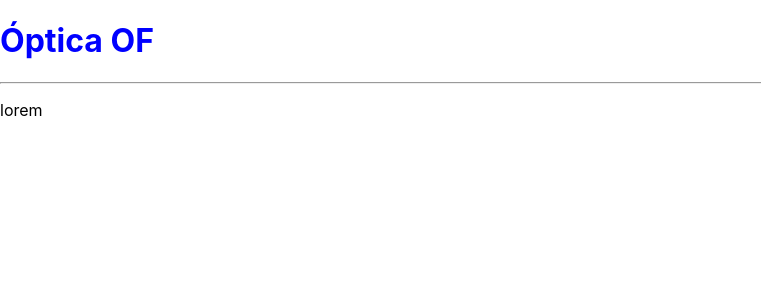
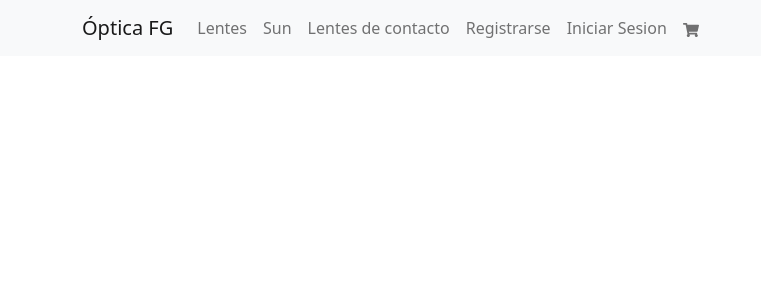
Before and after one commit to FrancoPisapia/React-Project, a React (Create React App) app: page / in a window 1280 px wide. Shown: the top 300 px of the page, without its empty margins (0-761 px from the left). Built offline with nearby package versions, Linux system fonts and the light colour scheme.

Commit message:
avance 17-11-22

```diff
--- a/package.json
+++ b/package.json
@@ -3,8 +3,11 @@
   "version": "0.1.0",
   "private": true,
   "dependencies": {
+    "bootstrap": "^5.2.2",
     "react": "^18.2.0",
+    "react-bootstrap": "^2.6.0",
     "react-dom": "^18.2.0",
+    "react-icons": "^4.6.0",
     "react-scripts": "5.0.1"
   },
   "scripts": {
--- a/public/index.html
+++ b/public/index.html
@@ -10,6 +10,7 @@
       content="Web site created using create-react-app"
     />
     <link rel="apple-touch-icon" href="%PUBLIC_URL%/logo192.png" />
+    <link href="https://cdn.jsdelivr.net/npm/bootstrap@5.1.3/dist/css/bootstrap.min.css" rel="stylesheet" integrity="sha384-1BmE4kWBq78iYhFldvKuhfTAU6auU8tT94WrHftjDbrCEXSU1oBoqyl2QvZ6jIW3" crossorigin="anonymous">
     <!--
       manifest.json provides metadata used when your web app is installed on a
       user's mobile device or desktop. See https://developers.google.com/web/fundamentals/web-app-manifest/
@@ -27,7 +28,7 @@
     <title>React App</title>
   </head>
   <body>
-    <noscript>You need to enable JavaScript to run this app.</noscript>
+    <!-- <noscript>You need to enable JavaScript to run this app.</noscript> -->
     <div id="root"></div>
     <!--
       This HTML file is a template.
@@ -39,5 +40,6 @@
       To begin the development, run `npm start` or `yarn start`.
       To create a production bundle, use `npm run build` or `yarn build`.
     -->
+    <script src="https://cdn.jsdelivr.net/npm/bootstrap@5.1.3/dist/js/bootstrap.bundle.min.js" integrity="sha384-ka7Sk0Gln4gmtz2MlQnikT1wXgYsOg+OMhuP+IlRH9sENBO0LRn5q+8nbTov4+1p" crossorigin="anonymous"></script>
   </body>
 </html>
--- a/src/App.css
+++ b/src/App.css
@@ -3,3 +3,8 @@
 .titulo{
   color: blue;
 }
+
+
+.margen-izq{
+  display: flex;
+}
--- a/src/App.js
+++ b/src/App.js
@@ -1,12 +1,13 @@
 
 import './App.css'
+import CustomNav from './Componentes/CustomNav'
+import 'bootstrap/dist/css/bootstrap.min.css';
 
 const App = ()=>{
   return(
     <>
-    <h1 className='titulo'>Óptica OF</h1>
-    <hr/>
-    <p>lorem</p>
+   <CustomNav />
+
     </>
     )
 
--- /dev/null
+++ b/src/Componentes/CustomNav.jsx
@@ -0,0 +1,97 @@
+import Container from 'react-bootstrap/Container';
+import Nav from 'react-bootstrap/Nav';
+import Navbar from 'react-bootstrap/Navbar';
+import { FaShoppingCart } from 'react-icons/fa';
+
+
+const CustomNav = () =>{
+    return(
+
+      <>
+      {/*
+<header id="header">
+        <div className="container-fluid">
+        <div className="row wrap">
+          <h1 className="col-lg-6 col-12"> Fragüe Servicios de ingeniería</h1>
+          <div className="col-lg-5 col-12 inciarSecion row">
+          <a href="#" className="col-lg-5 col-5 inline-block">Iniciar Secion</a>
+          <a href="#" className="col-lg-5 col-5 inline-block">Crear cuenta</a>
+          <a href="#" className="col-lg-1 col-2 inline-block"><iconify-icon icon="bi:cart"></iconify-icon></a>
+        </div>
+        </div>
+        </div>
+
+
+            <nav className="navbar navbar-expand-lg navbar-light bg-light ">
+                <div className="container-fluid">
+                  <a className="navbar-brand logo" href="#" > </a>
+                  <button className="navbar-toggler" type="button" data-bs-toggle="collapse" data-bs-target="#navbarNavAltMarkup" aria-controls="navbarNavAltMarkup" aria-expanded="false" aria-label="Toggle navigation">
+                    <span className="navbar-toggler-icon"></span>
+                  </button>
+                  <div className="collapse navbar-collapse" id="navbarNavAltMarkup">
+                    <div className="navbar-nav container-fluid navegador__lista">
+                      <a className="nav-link" aria-current="page" href="sobre-nosotros.html">Sobre nosotros</a>
+                      <a className="nav-link " href="#">Servicios</a>
+                      <a className="nav-link " href="#">Trabajos Realizados</a>
+                      <a className="nav-link " href="#">Nuestros Clientes</a>
+
+                    </div>
+                  </div>
+                </div>
+              </nav>
+        </header>
+*/}
+
+
+
+
+
+
+
+
+
+
+
+
+
+
+
+
+
+
+
+
+
+
+
+
+        <Navbar bg="light" expand="lg">
+        <Container>
+          <Navbar.Brand href="#home">Óptica FG</Navbar.Brand>
+          <Navbar.Toggle aria-controls="basic-navbar-nav" />
+            <Navbar.Collapse id="basic-navbar-nav">
+              <Nav className="me-auto">
+                <Nav.Link href="#link">Lentes</Nav.Link>
+                <Nav.Link href="#link">Sun</Nav.Link>
+                <Nav.Link href="#link">Lentes de contacto</Nav.Link>
+                <div className='margen-izq'>
+                  <Nav.Link>Registrarse  </Nav.Link>
+                  <Nav.Link>Iniciar Sesion</Nav.Link>
+                  <Nav.Link className='aaa'><FaShoppingCart /></Nav.Link>
+                </div>
+              </Nav>
+
+            </Navbar.Collapse>
+
+
+
+
+        </Container>
+      </Navbar>
+
+
+      </>
+    )
+}
+
+export default CustomNav
```
Also changed, not shown: 1 other file (tests, documents, lock files or other folders).
